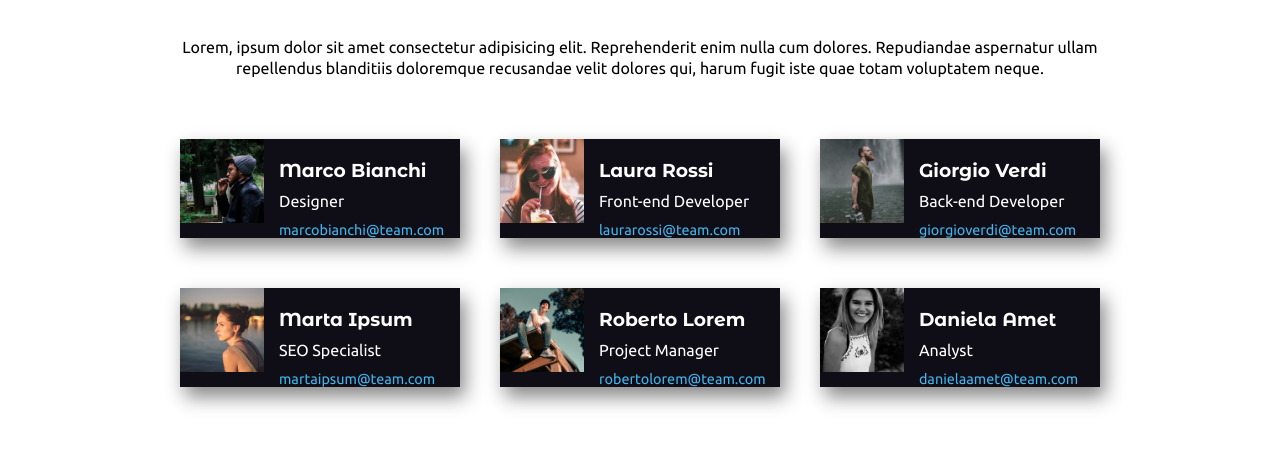
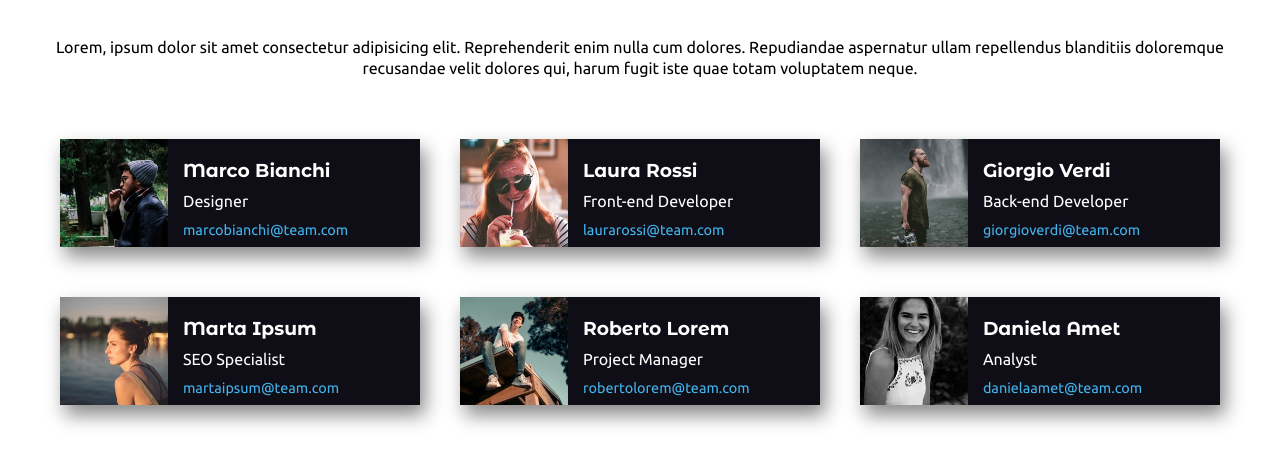
Before and after one commit to ruggerifrancesco/html-css-float-cards, a plain HTML site: page index.html in a window 1280 px wide. Shown: the part 90-556 px from the top of the page. Drawn offline with Linux system fonts and the light colour scheme.

Commit message:
Changed value frfleing containers zom

```diff
--- a/assets/css/style.css
+++ b/assets/css/style.css
@@ -27,7 +27,8 @@
 body {
     font-family: var(--content-font);
     margin: 0 auto;
-    width: 75%;
+    max-width: 1200px;
+    /* Changed With with max width forflexing containers */
 }
 
 img {
```
